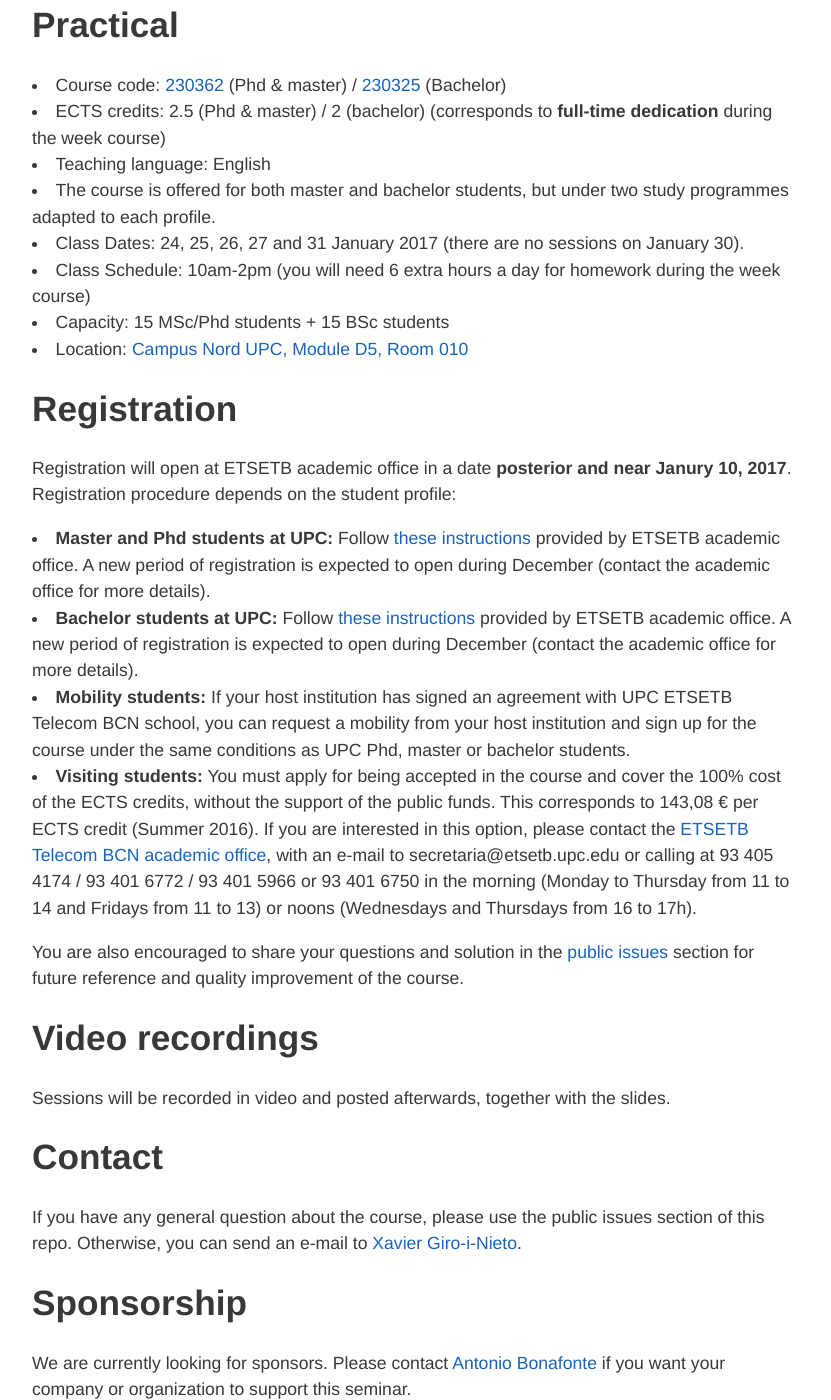
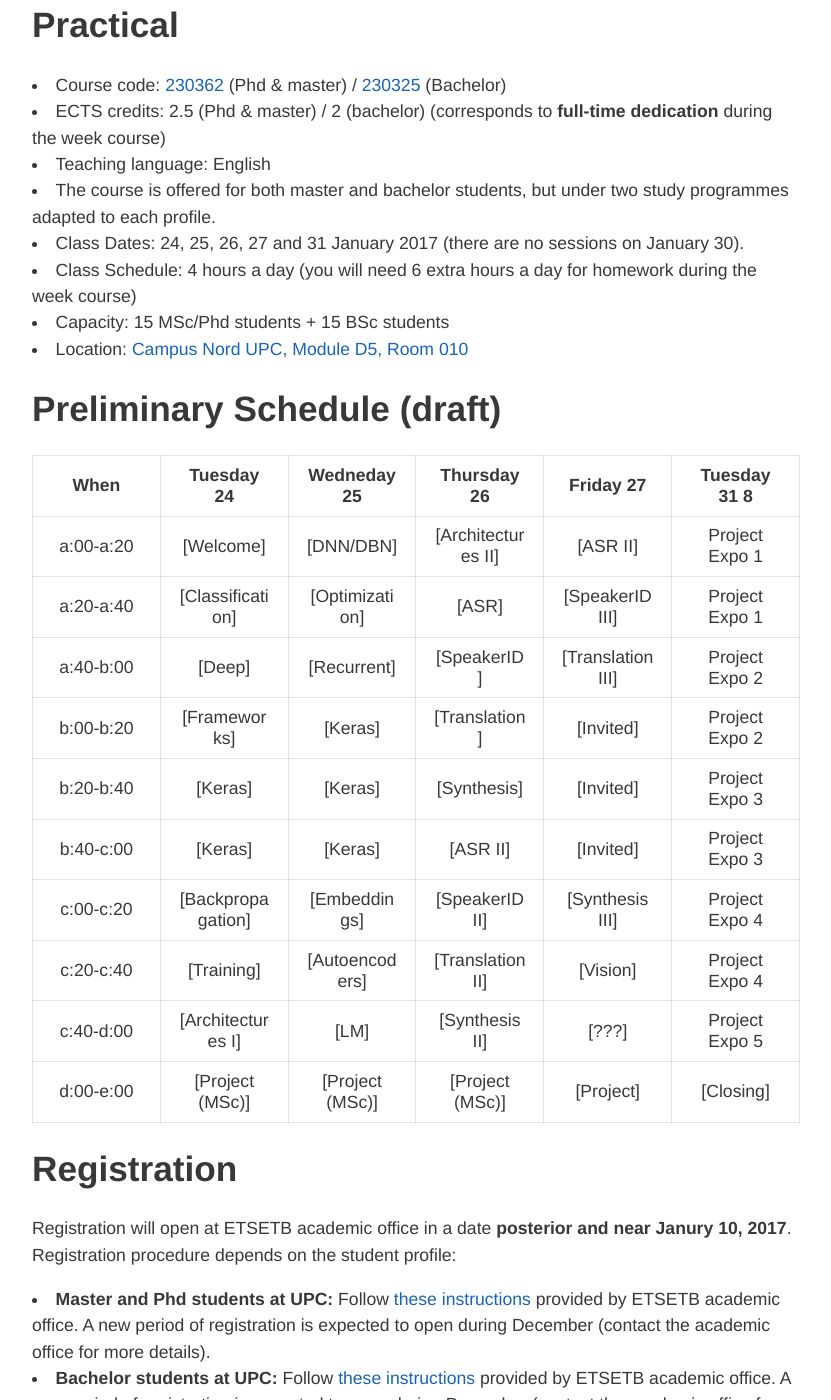
Before and after one commit to telecombcn-dl/2017-dlsl, a Jekyll site: the page built from index.md, in a window 1280 px wide and 1400 px high, scrolled down 1532 px. Shown: the whole window, without its empty margins (224-1055 px from the left). Built offline with Jekyll 4.4.1, drawn with Linux system fonts in a browser that asks for light colours; nearby versions of some CDN libraries; our own code applies the rules of GitHub Pages for plain Markdown files.

Commit message:
Preliminary schedule added

```diff
--- a/index.md
+++ b/index.md
@@ -51,17 +51,30 @@ The aim of this course is to train students in methods of deep learning for spee
 [logo-gpi]: img/logos/gpi.png "UPC Image Processing Group"
 [logo-upc]: img/logos/upc.jpg "Universitat Politecnica de Catalunya"
 
-
-
 ## Practical
 * Course code: [230362](http://infoteleco.upc.edu/documents/guia_docent/assignatures/all/ang/230362.pdf) (Phd & master) / [230325](http://infoteleco.upc.edu/documents/guia_docent/assignatures/SisAud/230325.pdf) (Bachelor)
 * ECTS credits: 2.5 (Phd & master) / 2 (bachelor) (corresponds to **full-time dedication** during the week course)
 * Teaching language: English
 * The course is offered for both master and bachelor students, but under two study programmes adapted to each profile.
 * Class Dates: 24, 25, 26, 27 and 31 January 2017 (there are no sessions on January 30).
-* Class Schedule: 10am-2pm (you will need 6 extra hours a day for homework during the week course)
+* Class Schedule: 4 hours a day (you will need 6 extra hours a day for homework during the week course)
 * Capacity: 15 MSc/Phd students + 15 BSc students
 * Location: [Campus Nord UPC, Module D5, Room 010](https://imatge.upc.edu/web/contact)
+
+## Preliminary Schedule (draft)
+
+| When       | Tuesday 24             | Wedneday 25       | Thursday 26         | Friday 27         | Tuesday 31 8                 |
+|:----------:|:---------------------:|:------------------:|:-------------------:|:------------------:|:------------------------:|
+| a:00-a:20  | [Welcome]             | [DNN/DBN]          | [Architectures II]  | [ASR II]          | Project Expo 1            |
+| a:20-a:40  | [Classification]      | [Optimization]     | [ASR]               | [SpeakerID III]   | Project Expo 1            |
+| a:40-b:00  | [Deep]                | [Recurrent]        | [SpeakerID]         | [Translation III] | Project Expo 2            |
+| b:00-b:20  | [Frameworks]          | [Keras]            | [Translation]       | [Invited]         | Project Expo 2           |
+| b:20-b:40  | [Keras]               | [Keras]            | [Synthesis]         | [Invited]         | Project Expo 3           |
+| b:40-c:00  | [Keras]               | [Keras]            | [ASR II]            | [Invited]         | Project Expo 3           |
+| c:00-c:20  | [Backpropagation]     | [Embeddings]       | [SpeakerID II]      |  [Synthesis III]  | Project Expo 4         |
+| c:20-c:40  | [Training]            | [Autoencoders]     | [Translation II]    |  [Vision]         | Project Expo 4           |
+| c:40-d:00  | [Architectures I]       | [LM]             | [Synthesis II]      |  [???]            | Project Expo 5               |
+| d:00-e:00  | [Project (MSc)]       | [Project (MSc)]    | [Project (MSc)]     | [Project]         | [Closing]            |
 
 ## Registration
 Registration will open at ETSETB academic office in a date **posterior and near Janury 10, 2017**.
```
